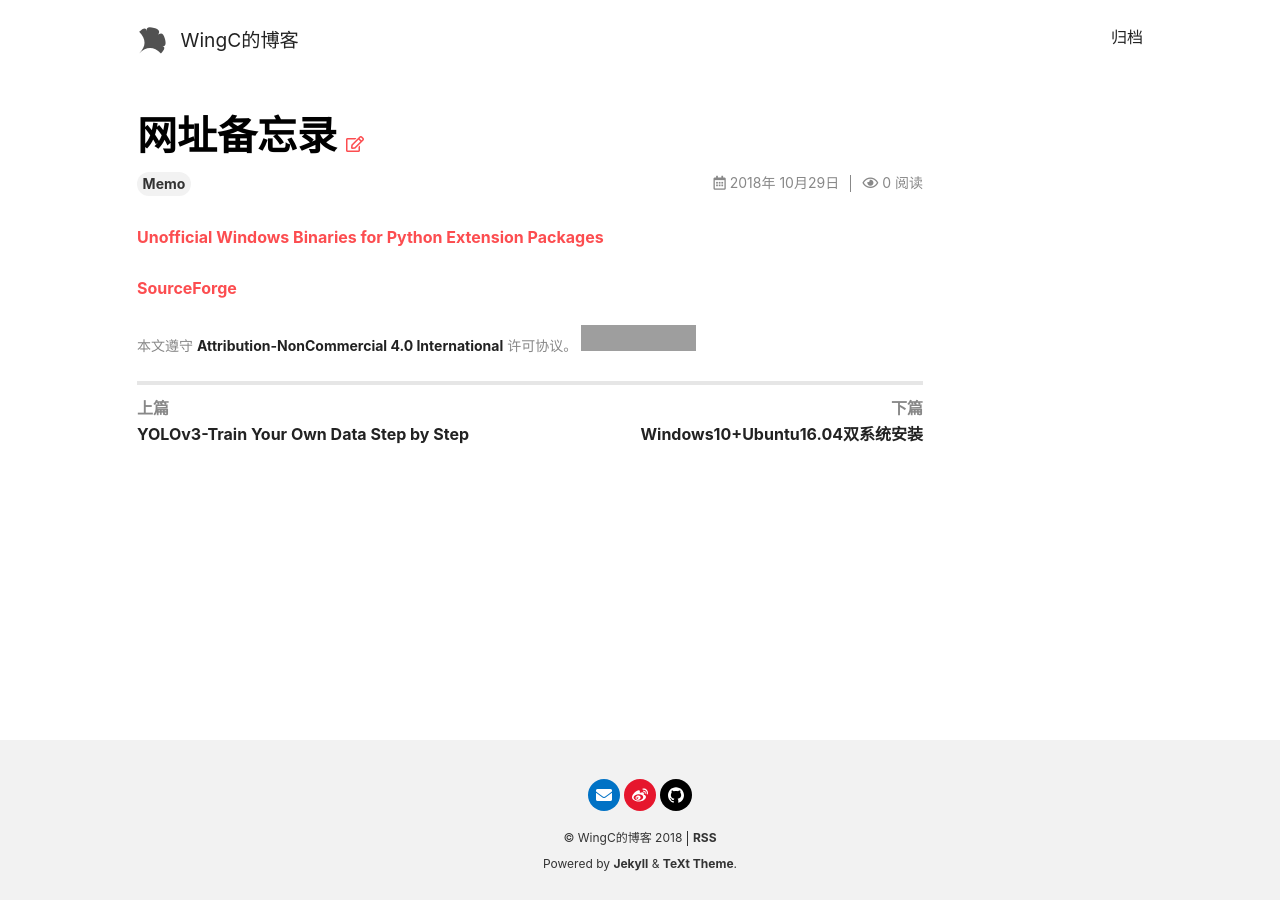
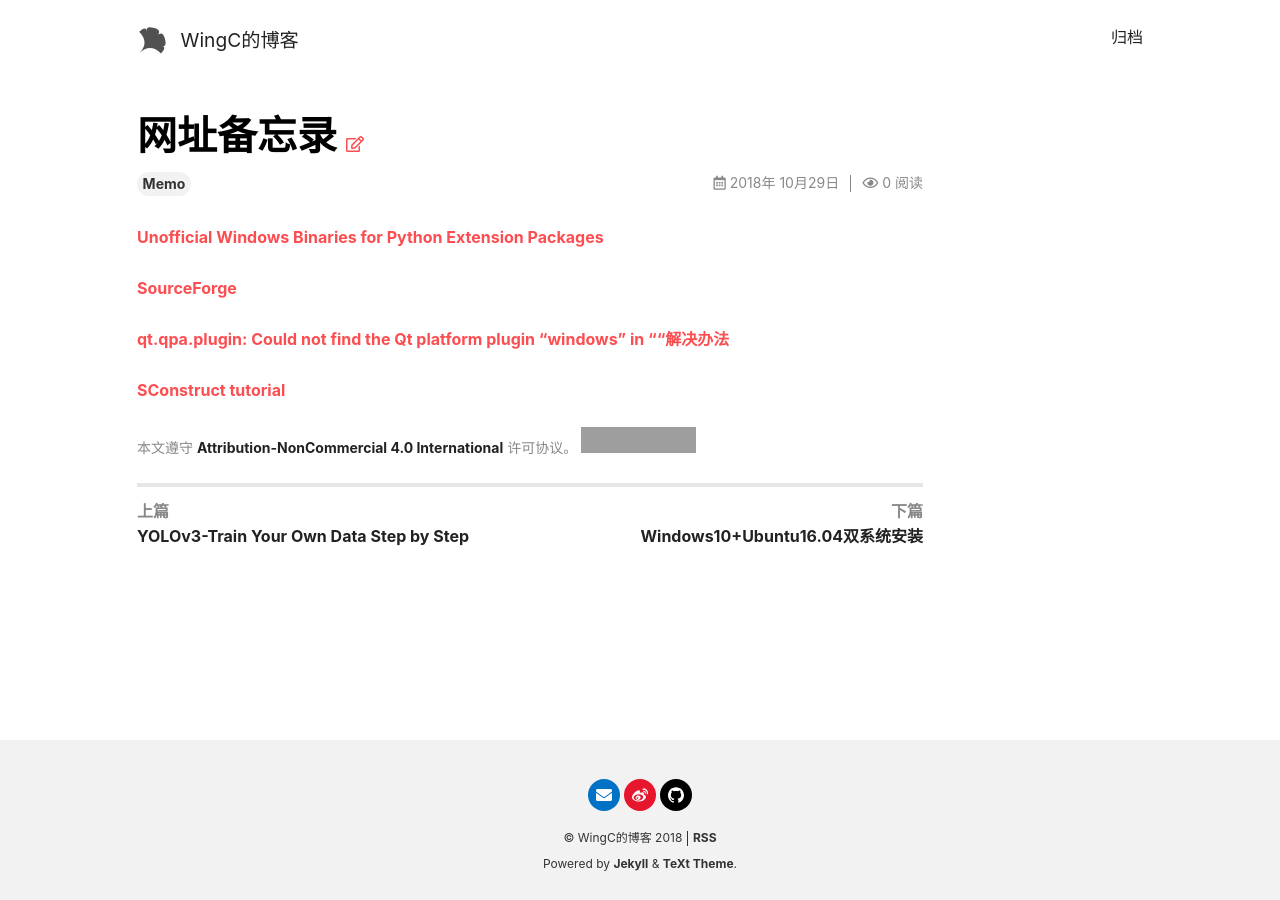
Before and after one commit to WingsGo/WingsGo.github.io, a Jekyll site: the page built from _posts/2018-10-29-memo.md, in a window 1280 px wide. Built offline with Jekyll 4.4.1, drawn with Linux system fonts in a browser that asks for light colours; nearby versions of some CDN libraries; comment, search, counter and statistics services are not loaded; grey boxes are pictures that could not be loaded.

Commit message:
added solution for pyqt plugins not found problem

```diff
--- a/_posts/2018-10-29-memo.md
+++ b/_posts/2018-10-29-memo.md
@@ -9,3 +9,8 @@ tags:
 [Unofficial Windows Binaries for Python Extension Packages](https://www.lfd.uci.edu/~gohlke/pythonlibs/)
 
 [SourceForge](https://sourceforge.net/)
+
+[qt.qpa.plugin: Could not find the Qt platform plugin "windows" in ""解决办法](https://blog.csdn.net/ouening/article/details/81093697)
+
+
+[SConstruct tutorial](https://www.ibm.com/developerworks/cn/linux/l-cn-scons/index.html)
```
